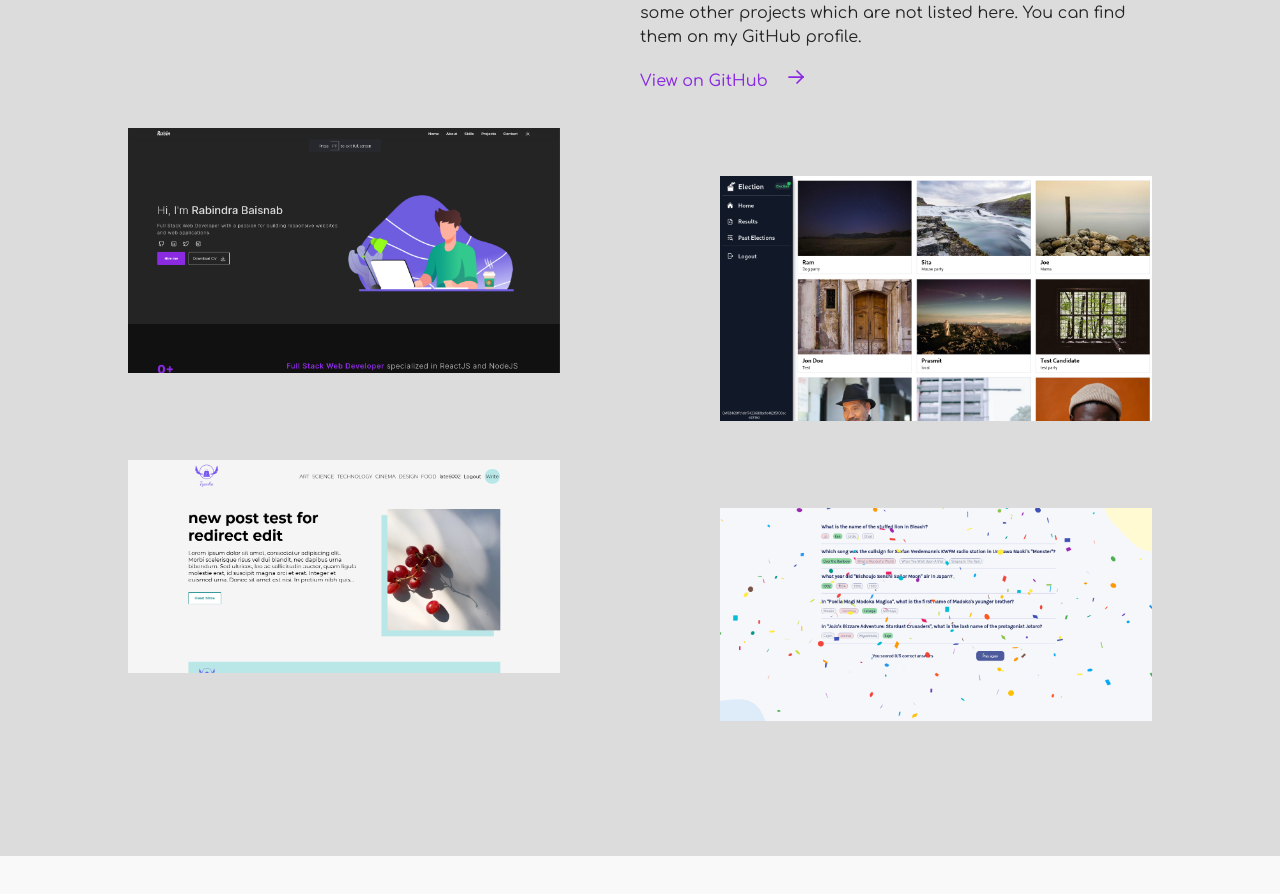
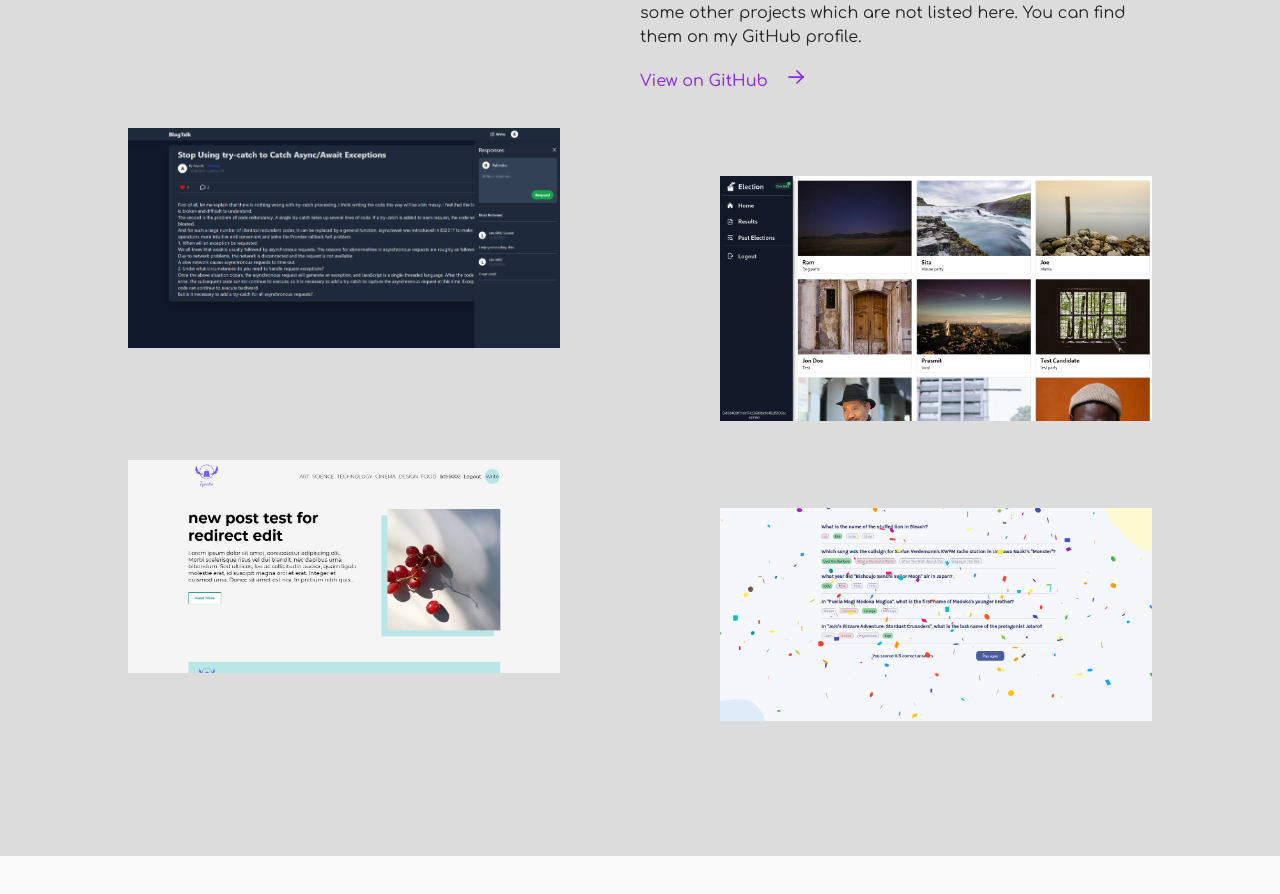
Before and after one commit to rabin245/portfolio-intern, a React (Vite) app: page / in a window 1280 px wide. Shown: the part 2087-2981 px from the top of the page. Built offline with nearby package versions, Linux system fonts and the light colour scheme; no server answers; a web font is replaced by a local one.

Commit message:
feat: update projects list

```diff
--- a/src/assets/data/data.json
+++ b/src/assets/data/data.json
@@ -1,10 +1,9 @@
 {
   "projects": [
     {
-      "image": "project-portfolio",
-      "title": "Portfolio",
-      "github": "https://github.com/rabin245/portfolio-intern",
-      "link": "https://www.rabindrabaisnab.com.np/"
+      "image": "project-blogtalk",
+      "title": "BlogTalk",
+      "github": "https://github.com/rabin245/sails-blog-app"
     },
     {
       "image": "project-electiondapp",
@@ -114,7 +113,6 @@
     },
     {
       "title": "Address",
-
       "icon": "MapIcon",
       "link": "https://goo.gl/maps/N9qLMN2MeFWjK5UF6",
       "linkText": "Chundevi, Bhaktapur"
--- a/src/components/Card/Card.module.css
+++ b/src/components/Card/Card.module.css
@@ -89,6 +89,7 @@
 .ProjectCard {
   position: relative;
   overflow: hidden;
+  height: fit-content;
 }
 
 .ProjectCard:nth-child(even) {
```
Also changed, not shown: src/assets/images/project-blogtalk.png (added), src/assets/images/project-portfolio.png (deleted).
